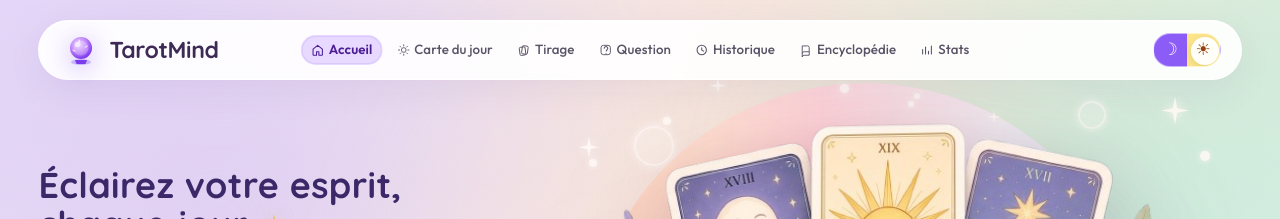
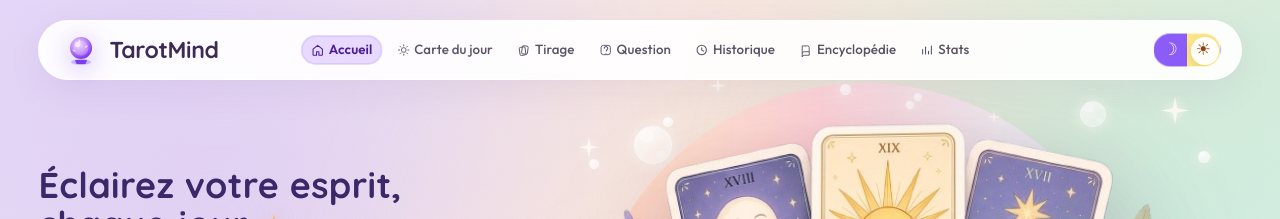
Before and after one commit to OliviaG-dev/TarotMind, a React (Vite) app in the folder client/: page / in a window 1280 px wide. Shown: the top 219 px of the page. Built offline with nearby package versions, Linux system fonts and the light colour scheme.

Commit message:
:art: design: add hero bubble deco and dark feature icon fill

```diff
--- a/client/src/components/Nav/NavIcons.tsx
+++ b/client/src/components/Nav/NavIcons.tsx
@@ -130,7 +130,7 @@ export function FeatureIconCardsStar({ className }: IconProps) {
           width="10"
           height="14"
           rx="2"
-          fill="#fff"
+          fill="var(--feature-icon-card-face, #fff)"
           stroke="currentColor"
           strokeWidth="1.5"
         />
--- a/client/src/pages/Home/home.css
+++ b/client/src/pages/Home/home.css
@@ -271,14 +271,52 @@
   opacity: 0.8;
 }
 
-.home__hero-deco-ring {
+.home__hero-deco-ring,
+.home__hero-deco-dot {
   position: absolute;
   border-radius: 50%;
-  border: 2px solid rgba(255, 250, 245, 0.72);
-  background: rgba(255, 252, 248, 0.32);
+  overflow: hidden;
+  border: 1.5px solid rgba(255, 255, 255, 0.78);
+  background:
+    radial-gradient(
+      125% 125% at 28% 18%,
+      rgba(255, 255, 255, 0.98) 0%,
+      rgba(255, 252, 248, 0.68) 40%,
+      rgba(255, 250, 245, 0.32) 72%,
+      rgba(255, 252, 248, 0.12) 100%
+    );
   box-shadow:
-    0 0 10px var(--deco-cream-glow),
-    0 0 3px var(--deco-cream-shadow);
+    inset 0 -5px 12px rgba(255, 255, 255, 0.45),
+    inset 0 4px 10px rgba(255, 255, 255, 0.58),
+    0 3px 12px var(--deco-cream-shadow),
+    0 0 14px var(--deco-cream-glow);
+}
+
+.home__hero-deco-ring::before,
+.home__hero-deco-dot::before {
+  content: '';
+  position: absolute;
+  top: 10%;
+  left: 14%;
+  width: 40%;
+  height: 32%;
+  border-radius: 50%;
+  background: rgba(255, 255, 255, 0.95);
+  filter: blur(0.35px);
+  pointer-events: none;
+}
+
+.home__hero-deco-ring::after,
+.home__hero-deco-dot::after {
+  content: '';
+  position: absolute;
+  bottom: 14%;
+  right: 16%;
+  width: 24%;
+  height: 18%;
+  border-radius: 50%;
+  background: rgba(255, 255, 255, 0.42);
+  pointer-events: none;
 }
 
 .home__hero-deco-ring--a {
@@ -295,16 +333,6 @@
   width: 24px;
   height: 24px;
   opacity: 0.78;
-}
-
-.home__hero-deco-dot {
-  position: absolute;
-  border-radius: 50%;
-  background: var(--deco-cream);
-  box-shadow:
-    0 0 6px var(--deco-cream-glow),
-    0 0 2px var(--deco-cream-shadow);
-  filter: blur(0.1px);
 }
 
 .home__hero-deco-dot--a {
@@ -693,6 +721,7 @@
 }
 
 .home__feature-icon-wrap {
+  --feature-icon-card-face: #fff;
   position: relative;
   z-index: 1;
   display: grid;
@@ -718,6 +747,7 @@
 }
 
 .home__feature-card--pink .home__feature-icon-wrap {
+  --feature-icon-card-face: #fffbfc;
   background: linear-gradient(145deg, #fffbfc 0%, #faf0f4 100%);
   box-shadow:
     0 3px 7px -1px rgba(200, 100, 130, 0.24),
@@ -1111,6 +1141,7 @@
 
 :root[data-theme='dark'] .home__feature-card--pink .home__feature-icon-wrap,
 :root[data-theme='dark'] .home__feature-card--pink .home__feature-arrow {
+  --feature-icon-card-face: #4a3040;
   background: linear-gradient(145deg, rgba(250, 210, 225, 0.14) 0%, rgba(230, 160, 185, 0.08) 100%);
   box-shadow:
     0 2px 6px -1px rgba(150, 60, 95, 0.38),
@@ -1177,9 +1208,32 @@
   --deco-cream-shadow: rgba(255, 248, 242, 0.18);
 }
 
-:root[data-theme='dark'] .home__hero-deco-ring {
-  border-color: rgba(255, 248, 242, 0.45);
-  background: rgba(255, 248, 242, 0.12);
+:root[data-theme='dark'] .home__hero-deco-ring,
+:root[data-theme='dark'] .home__hero-deco-dot {
+  border-color: rgba(255, 248, 242, 0.52);
+  background:
+    radial-gradient(
+      125% 125% at 28% 18%,
+      rgba(255, 255, 255, 0.55) 0%,
+      rgba(255, 248, 242, 0.28) 42%,
+      rgba(255, 248, 242, 0.1) 72%,
+      rgba(255, 248, 242, 0.04) 100%
+    );
+  box-shadow:
+    inset 0 -4px 10px rgba(255, 248, 242, 0.18),
+    inset 0 3px 8px rgba(255, 255, 255, 0.22),
+    0 3px 12px rgba(0, 0, 0, 0.18),
+    0 0 14px var(--deco-cream-glow);
+}
+
+:root[data-theme='dark'] .home__hero-deco-ring::before,
+:root[data-theme='dark'] .home__hero-deco-dot::before {
+  background: rgba(255, 255, 255, 0.62);
+}
+
+:root[data-theme='dark'] .home__hero-deco-ring::after,
+:root[data-theme='dark'] .home__hero-deco-dot::after {
+  background: rgba(255, 255, 255, 0.28);
 }
 
 :root[data-theme='dark'] .home__hero-semicircle {
```
